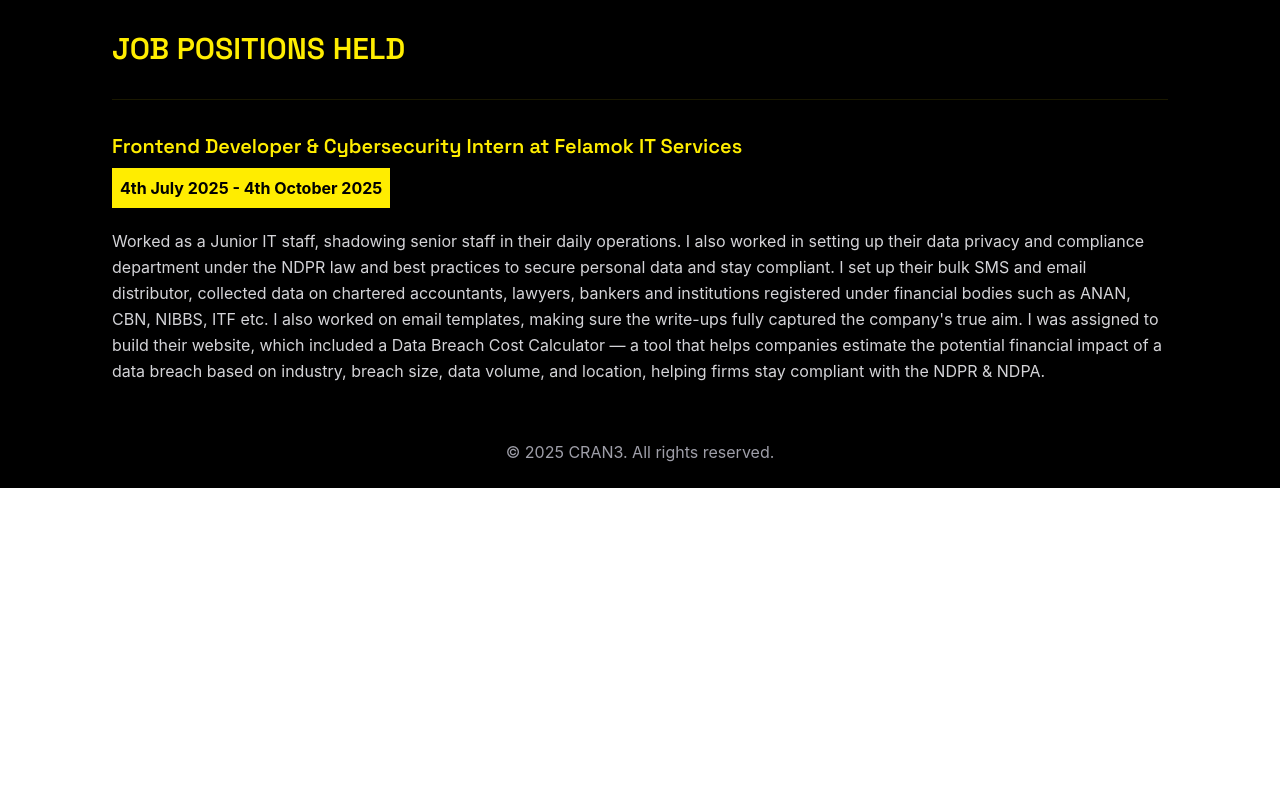
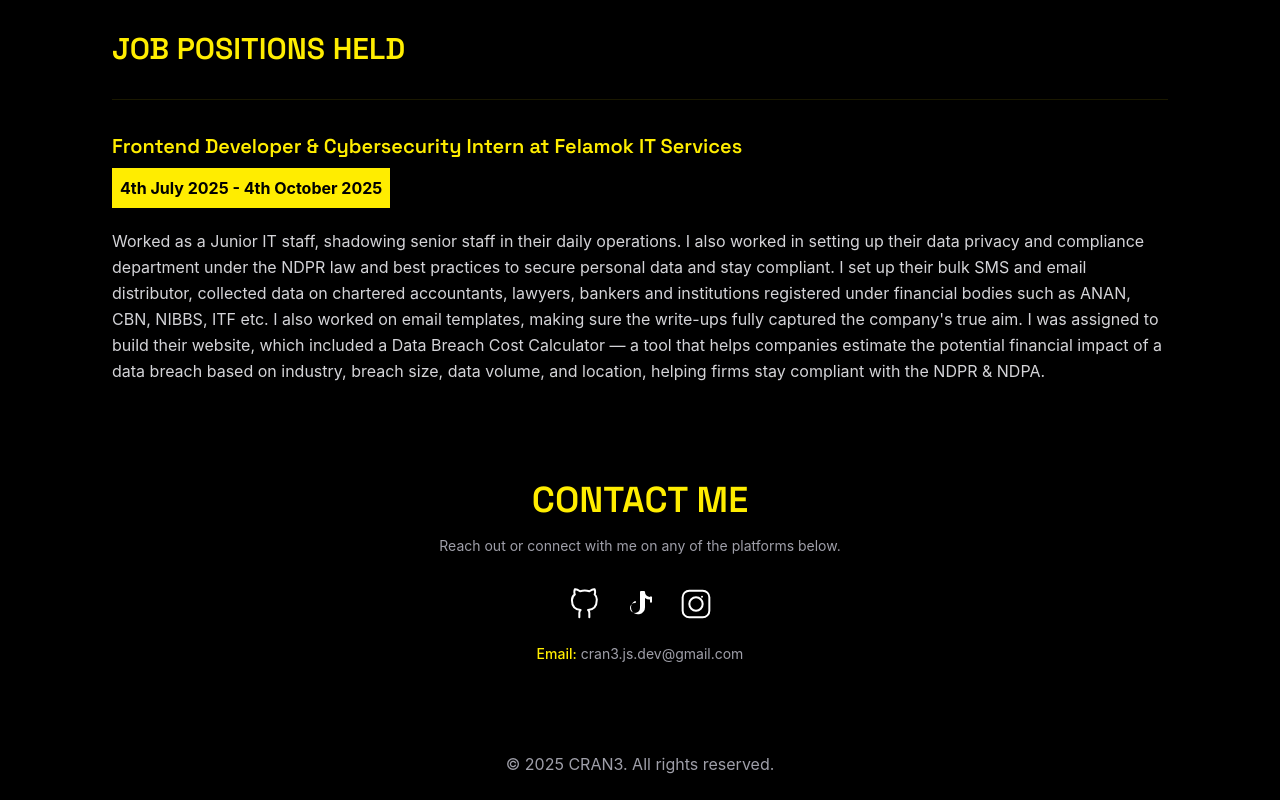
Before and after one commit to Cr4N31/3-portfolio, a React (Vite) app in the folder cran3-portfolio/: page / in a window 1280 px wide. Shown: the part 6175-6975 px from the top of the page. Before the commit the page ends 6663 px from the top, so only its background shows below. Built offline with nearby package versions, Linux system fonts and the light colour scheme.

Commit message:
App.jsx Updates

```diff
--- a/cran3-portfolio/src/App.jsx
+++ b/cran3-portfolio/src/App.jsx
@@ -3,7 +3,7 @@
 import About from './components/About'
 import Service from './components/Service'
 import Portfolio from './components/Portfolio'
-import Contact from './components/contact'
+import Contact from './components/Contact'
 import Footer from './shared/footer'
 import { useEffect } from 'react';
 import AOS from 'aos';
@@ -25,7 +25,7 @@
       <About/>
       <Service/>
       <Portfolio/>
-      <contact/>
+      <Contact/>
       <Footer/>
     </div>
   )
```
